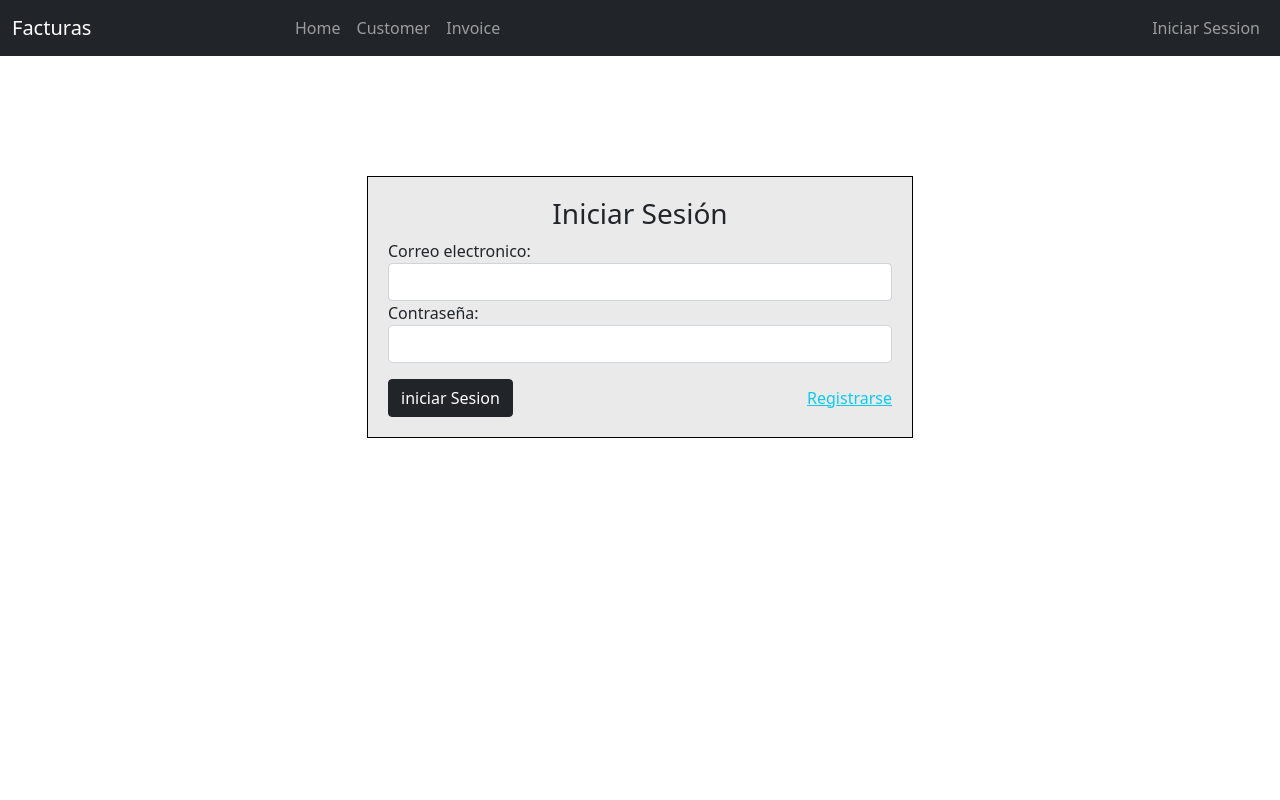
After one commit to DanielSanchez052/FacturasFlask, a Flask app: page /login in a window 1280 px wide. The commit adds this page. Run offline with Flask 2, Linux system fonts and the light colour scheme.

Commit message:
se termina el sistema de login

```diff
--- a/controllers/invoice_controller.py
+++ b/controllers/invoice_controller.py
@@ -28,7 +28,7 @@ def get_bills():
     cnn = get_connection()
     bills = []
     with cnn.cursor() as cursor:
-        cursor.execute("SELECT I.id, I.date, I.number, US.name, I.price, I.balance  FROM user AS US INNER JOIN invoice AS I ON I.id_customer= US.id ORDER BY US.id ASC")
+        cursor.execute("SELECT I.id, I.date, I.number, US.name, I.price, I.balance  FROM customer AS US INNER JOIN invoice AS I ON I.id_customer= US.id ORDER BY US.id ASC")
         bills = cursor.fetchall()
     cnn.close()
     return bills
@@ -37,7 +37,7 @@ def get_bill_id(id):
     cnn = get_connection()
     bill = None
     with cnn.cursor() as cursor:
-        cursor.execute("SELECT I.id, date, I.number, US.id, price, balance  FROM user AS US INNER JOIN invoice AS I ON I.id_customer= US.id WHERE I.id = %s",(id))
+        cursor.execute("SELECT I.id, date, I.number, US.id, price, balance  FROM customer AS US INNER JOIN invoice AS I ON I.id_customer= US.id WHERE I.id = %s",(id))
         bill = cursor.fetchone()
     cnn.close
 
--- a/main.py
+++ b/main.py
@@ -2,7 +2,7 @@ import os
 import config
 from flask import Flask,render_template, send_from_directory
 from routes import *
-
+from util.auth_decorator import authorization
 
 app = Flask(__name__)
 app.config.from_object('config.Config')
@@ -11,11 +11,13 @@ app.register_blueprint(routes)
 
 @app.route('/')
 @app.route('/index')
+@authorization()
 def index():
     # users = user_controller.get_users()
     return render_template('index.html')
 
 @app.route('/uploads/<filename>')
+@authorization()
 def uploaded_file(filename):
     return send_from_directory(app.config['UPLOAD_FOLDER'],filename)
 
--- a/routes/auth.py
+++ b/routes/auth.py
@@ -1,8 +1,10 @@
-from flask import render_template, request, redirect, jsonify,url_for, flash
+from flask import render_template, request, redirect, session, url_for, flash
 from . import routes
 from controllers import auth_controller
 from util.uploadImages import uploadImage
 from util.validateEmail import validateEmail
+from util.auth_decorator import authorization
+
 @routes.route("/register", methods=["POST","GET"])
 def register():
     if request.method=='POST':
@@ -15,7 +17,7 @@ def register():
         else:
             photo = uploadImage(request.files["photo"])
 
-        if  validateEmail(email):
+        if not validateEmail(email):
             flash('El Email ya existe', 'error')
             return redirect(request.url)
 
@@ -23,8 +25,36 @@ def register():
             flash('Hay campos Vacios', 'error')
             return redirect(request.url)
         else:
-            auth_controller.register_user(name, email, password, photo)
-            return redirect("/")
-
+            msg,code = auth_controller.register_user(name, email, password, photo)
+            if not code:
+                flash(msg, 'error')
+                return redirect(request.url)
+            else:
+                return redirect(url_for('routes.login'))
     elif request.method == 'GET':
         return render_template('auth/register.html')
+
+
+@routes.route('/login', methods=['GET','POST'])
+def login():
+    if request.method == 'POST' and 'user' not in session:
+        email = request.form["email"]
+        password = request.form["password"]
+
+        if not auth_controller.checkPassword(email,password):
+            flash('las credenciales introducidas no coinciden intentado de nuevo!', 'error')
+            return redirect(request.url)
+        else:
+            session['user'] = email
+            return redirect(url_for('routes.customer'))
+    elif request.method == 'GET' and 'user' not in session:
+        return render_template('auth/login.html')
+    elif 'user' in session:
+        return redirect(url_for('routes.customer'))
+
+@routes.route('/logout', methods=['POST'])
+@authorization()
+
+def logout():
+    session.pop('user', default=None)
+    return redirect(url_for('routes.login'))
--- /dev/null
+++ b/static/css/login.css
@@ -0,0 +1,18 @@
+body {
+    margin: 0;
+    padding: 0;
+    height: 100vh;
+  }
+  #login .container #login-row #login-column #login-box {
+    margin-top: 120px;
+    max-width: 600px;
+    /* height: 320px; */
+    border: 1px solid #000000;
+    background-color: #EAEAEA;
+  }
+  #login .container #login-row #login-column #login-box #login-form {
+    padding: 20px;
+  }
+  #login .container #login-row #login-column #login-box #login-form #register-link {
+    margin-top: -85px;
+  }
--- /dev/null
+++ b/templates/auth/login.html
@@ -0,0 +1,43 @@
+{% extends "base.html" %}
+{% block titulo %} Login {% endblock %}
+{% block css %}
+<link rel="stylesheet" href="{{url_for('static', filename = 'css/login.css')}}">
+{% endblock %}
+{% block contenido %}
+<div id="login">
+    <div class="container">
+        <div id="login-row" class="row justify-content-center align-items-center">
+            <div id="login-column" class="col-md-6">
+                <div id="login-box" class="col-md-12">
+                    <form id="login-form" class="form" action="{{url_for('routes.login') }}" method="POST">
+                        <h3 class="text-center text-dark">Iniciar Sesión</h3>
+                        <div class="form-group">
+                            {% with messages = get_flashed_messages(with_categories=true) %}
+                                {% if messages %}
+                                    {% for category, message in messages %}
+                                        {% if category == 'error' %}
+                                            <div class="alert alert-danger" role="alert">{{ message }}</div>
+                                        {% endif %}
+                                    {% endfor %}
+                                {% endif %}
+                            {% endwith %}
+                        </div>
+                        <div class="form-group">
+                            <label for="email" class="text-dark">Correo electronico:</label><br>
+                            <input type="text" name="email" id="Correo electronico" class="form-control">
+                        </div>
+                        <div class="form-group">
+                            <label for="password" class="text-dark">Contraseña:</label><br>
+                            <input type="password" name="password" id="Contraseña" class="form-control">
+                        </div>
+                        <div class="form-group pt-3 d-flex justify-content-between align-items-center">
+                            <input type="submit" name="submit" class="btn btn-dark btn-md" value="iniciar Sesion">
+                            <a href="{{url_for('routes.register')}}" class="link-info">Registrarse</a>
+                        </div>
+                    </form>
+                </div>
+            </div>
+        </div>
+    </div>
+</div>
+{% endblock %}
--- a/templates/base.html
+++ b/templates/base.html
@@ -8,6 +8,7 @@
     <title>Facturas - {% block titulo %}{% endblock %}</title>
     <!-- <link rel="stylesheet" href="https://cdn.jsdelivr.net/npm/bulma@0.9.2/css/bulma.min.css"> -->
     <link href="https://cdn.jsdelivr.net/npm/bootstrap@5.1.1/dist/css/bootstrap.min.css" rel="stylesheet" integrity="sha384-F3w7mX95PdgyTmZZMECAngseQB83DfGTowi0iMjiWaeVhAn4FJkqJByhZMI3AhiU" crossorigin="anonymous">
+    {% block css %}{% endblock %}
 </head>
 <body>
     <header>
@@ -17,12 +18,24 @@
           <button class="navbar-toggler" type="button" data-bs-toggle="collapse" data-bs-target="#navbarNavAltMarkup" aria-controls="navbarNavAltMarkup" aria-expanded="false" aria-label="Toggle navigation">
             <span class="navbar-toggler-icon"></span>
           </button>
-              <div class="collapse navbar-collapse" id="navbarNavAltMarkup">
-                <div class="navbar-nav">
-                  <a class="nav-link" aria-current="page" href="{{url_for('index')}}">Home</a>
-                  <a class="nav-link" href="{{url_for('routes.customer')}}">Customer</a>
-                  <a class="nav-link" href="{{url_for('routes.bills')}}">Invoice</a>
-                </div>
+          <div class="navbar-collapse collapse w-100 justify-content-start" id="navbarNavAltMarkup">
+            <ul class="navbar-nav w-100 justify-content-center">
+              <li class="nav-item"><a class="nav-link" aria-current="page" href="{{url_for('index')}}">Home</a></li>
+              <li class="nav-item"><a class="nav-link" href="{{url_for('routes.customer')}}">Customer</a></li>
+              <li class="nav-item"><a class="nav-link" href="{{url_for('routes.bills')}}">Invoice</a></li>
+            </ul>
+            <ul class="nav navbar-nav ms-auto w-100 justify-content-end">
+              {% if session['user'] %}
+                <li class="nav-item">
+                  <form action="{{url_for('routes.logout')}}" method="POST">
+                    <a class="nav-link"  onclick="this.parentNode.submit()">Cerrar Session</a>
+                  </form>
+                </li>
+              {% else %}
+                <li class="nav-item"><a class="nav-link" href="{{url_for('routes.login')}}">Iniciar Session</a></li>
+              {% endif %}
+
+            </ul>
           </div>
         </div>
       </nav>
--- a/util/validateEmail.py
+++ b/util/validateEmail.py
@@ -8,4 +8,5 @@ def validateEmail(email):
         cursor.execute("SELECT id FROM user where email=%s",(email))
         users = cursor.fetchall()
     cnn.close()
+    print(users == ())
     return users == ()
```
Also changed, not shown: controllers/auth_controller.py (+20 -5 lines), routes/customer.py (+8 -0 lines), routes/invoice.py (+9 -0 lines), templates/auth/register.html (+59 -1 lines), util/auth_decorator.py (added, +14 -0 lines), static/images/14792debc4c9421cbadf6f071c9538d013.jpg (added), static/images/1b7083ad215b42a699c7039dd1b7918f13.jpg (added), static/images/3589b4a0597c42ce9f38b2f3877116bb13.jpg (added). Lines whose indentation alone changed are shown as unchanged.
